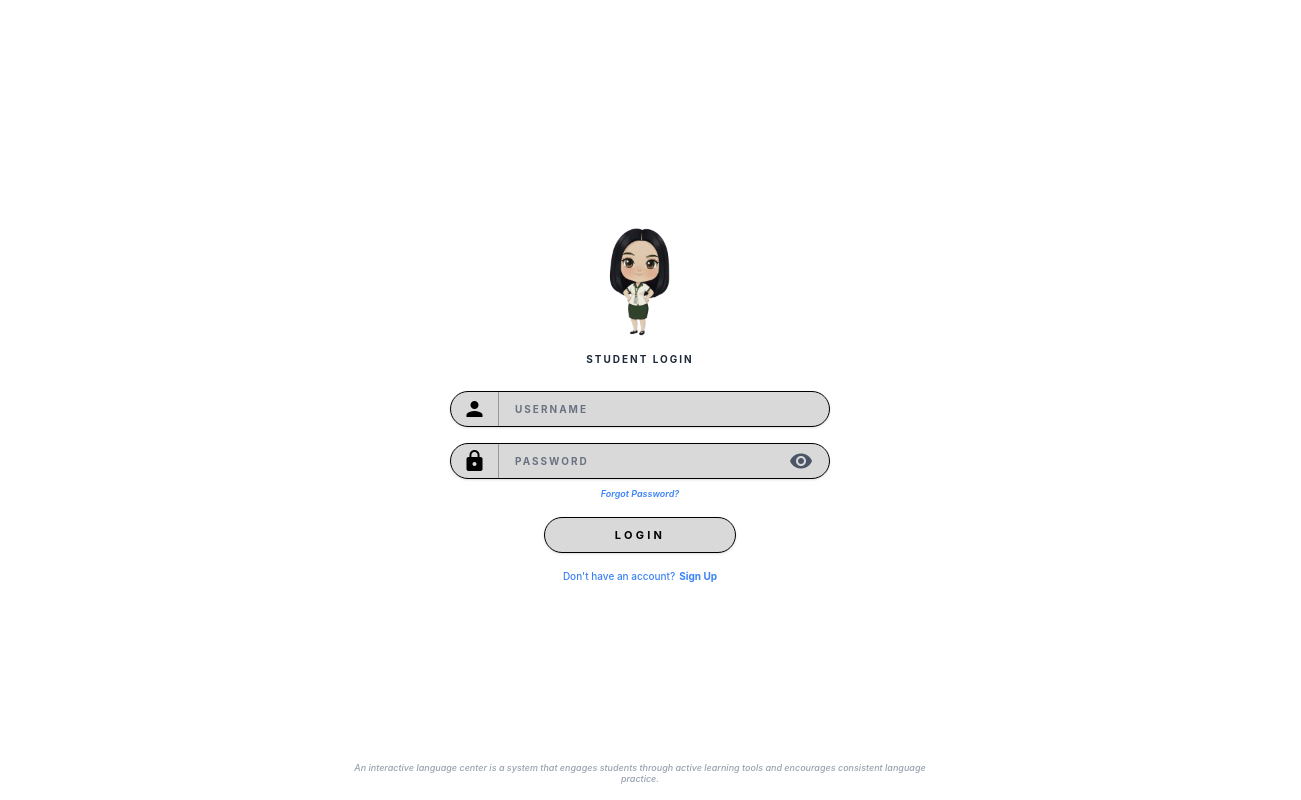
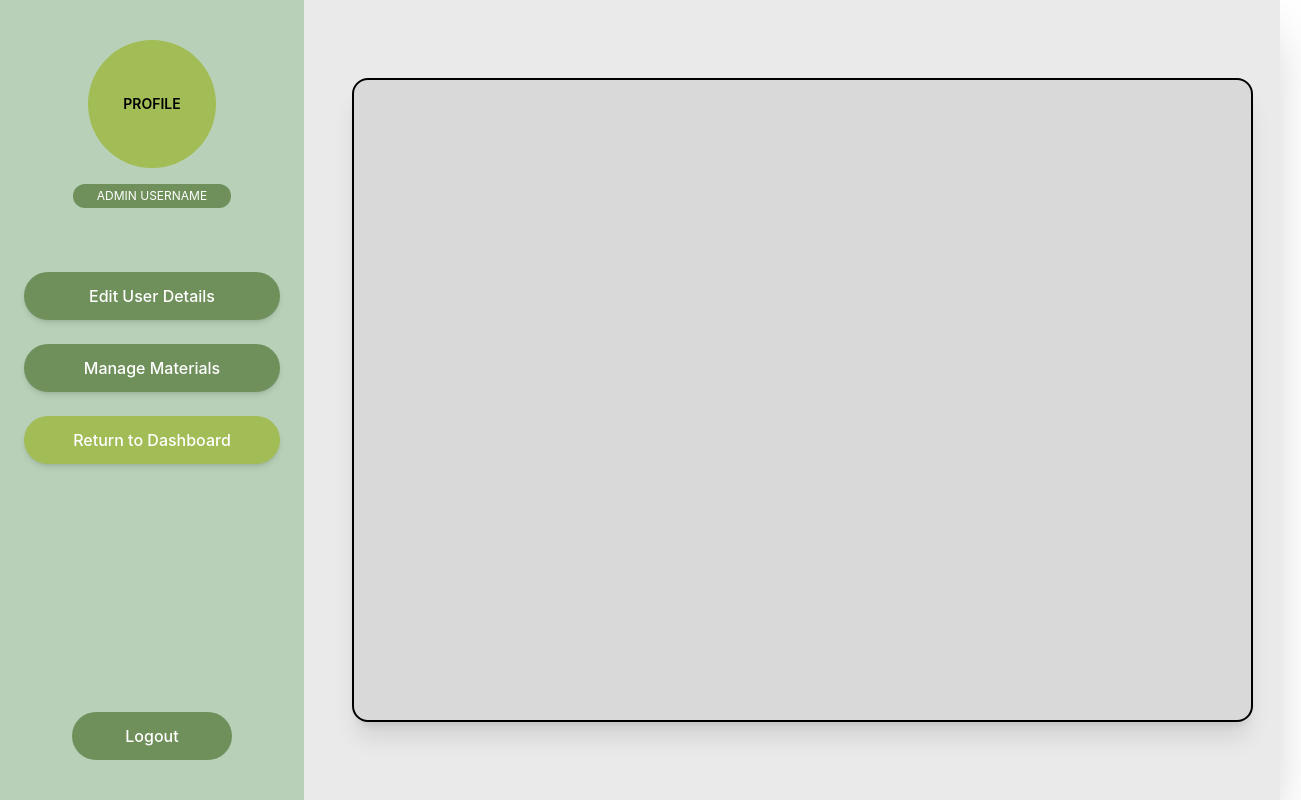
Before and after one commit to BJay29/Ella_Project, a React (Vite) app: page /admin/dashboard in a window 1280 px wide. Before the commit this address led to /login. Shown: the whole page, 1301 px wide, since content can reach past the window. Built offline with nearby package versions, Linux system fonts and the light colour scheme.

Commit message:
add admin/dashboard

```diff
--- a/src/App.jsx
+++ b/src/App.jsx
@@ -1,19 +1,23 @@
-import React from 'react';
-import { BrowserRouter as Router, Routes, Route, Navigate } from 'react-router-dom';
-import Login from './pages/auth/login';
-import Register from './pages/auth/register';
-import StudentDashboard from './pages/student/dashboard';
+import React from "react";
+import { BrowserRouter as Router, Routes, Route, Navigate } from "react-router-dom";
+
+import Login from "./pages/auth/login";
+import Register from "./pages/auth/register";
+import StudentDashboard from "./pages/student/dashboard";
+import AdminDashboard from "./pages/admin/dashboard";  // <-- ADD THIS
 
 function App() {
   return (
     <Router>
       <Routes>
-
         <Route path="/" element={<Navigate to="/login" replace />} />
 
         <Route path="/login" element={<Login />} />
         <Route path="/register" element={<Register />} />
         <Route path="/dashboard" element={<StudentDashboard />} />
+
+        {/* NEW ADMIN ROUTE */}
+        <Route path="/admin/dashboard" element={<AdminDashboard />} />
 
         {/* Catch-all route */}
         <Route path="*" element={<Navigate to="/login" replace />} />
--- /dev/null
+++ b/src/pages/admin/dashboard.jsx
@@ -0,0 +1,206 @@
+import React, { useState } from "react";
+import { useNavigate } from "react-router-dom";
+
+const AdminDashboard = () => {
+  const navigate = useNavigate();
+
+  // ------------------ STATE ------------------
+  const [activeTab, setActiveTab] = useState("dashboard"); // current view
+  const [selectedUser, setSelectedUser] = useState(null); // user clicked
+  const [selectedMaterial, setSelectedMaterial] = useState(null); // material clicked
+  const [manageMode, setManageMode] = useState(false); // shows CRUD buttons
+
+  // ------------------ FUNCTIONS ------------------
+  const handleLogout = () => {
+    navigate("/login");
+  };
+
+  // Resets everything and returns to dashboard view
+  const closeAll = () => {
+    setActiveTab("dashboard");
+    setSelectedUser(null);
+    setSelectedMaterial(null);
+    setManageMode(false);
+  };
+
+  // ------------------ STYLES ------------------
+  const boardStyle =
+    "relative w-[901px] h-[644px] bg-[#D9D9D9] rounded-[16px] shadow-xl p-12 border-2 border-black";
+
+  const boxStyle =
+    "flex items-center justify-center font-semibold cursor-pointer rounded-[14px] border-2 border-black text-white";
+
+  // Sidebar buttons: NO border (as requested)
+  const sidebarBtn =
+    "w-64 py-3 rounded-full text-white font-medium shadow-md transition";
+
+  // Inside buttons: slightly light border
+  const insideBtn =
+    "px-8 py-3 rounded-full text-white font-semibold shadow border border-black/40";
+
+  return (
+    <div className="h-screen w-full bg-[#1E1E1E] flex items-center justify-center font-sans">
+      <div className="w-full h-full bg-[#EAEAEA] flex shadow-2xl">
+
+        {/* ------------------ SIDEBAR ------------------ */}
+        <div className="w-[320px] bg-[#B8D0B8] flex flex-col justify-between items-center py-10 px-6">
+
+          <div className="flex flex-col items-center">
+            {/* Profile Circle */}
+            <div className="w-32 h-32 rounded-full bg-[#A2BC56] flex items-center justify-center text-sm font-semibold">
+              PROFILE
+            </div>
+
+            {/* Username Badge */}
+            <div className="mt-4 bg-[#6F8F5B] text-white text-xs px-6 py-1 rounded-full">
+              ADMIN USERNAME
+            </div>
+
+            {/* Sidebar Buttons */}
+            <div className="mt-16 flex flex-col gap-6 w-full items-center">
+
+              {/* Edit User Details */}
+              <button
+                onClick={() => {
+                  setActiveTab("users");
+                  setManageMode(false);
+                }}
+                className={`${sidebarBtn} ${
+                  activeTab === "users" ? "bg-[#A2BC56]" : "bg-[#6F8F5B]"
+                }`}
+              >
+                Edit User Details
+              </button>
+
+              {/* Manage Materials */}
+              <button
+                onClick={() => {
+                  setActiveTab("materials");
+                  setManageMode(false);
+                }}
+                className={`${sidebarBtn} ${
+                  activeTab === "materials" ? "bg-[#A2BC56]" : "bg-[#6F8F5B]"
+                }`}
+              >
+                Manage Materials
+              </button>
+
+              {/* Return to Dashboard */}
+              <button
+                onClick={closeAll}
+                className={`${sidebarBtn} ${
+                  activeTab === "dashboard" ? "bg-[#A2BC56]" : "bg-[#6F8F5B]"
+                }`}
+              >
+                Return to Dashboard
+              </button>
+            </div>
+          </div>
+
+          {/* Logout Button */}
+          <button
+            onClick={handleLogout}
+            className="w-40 py-3 rounded-full bg-[#6F8F5B] text-white font-medium hover:bg-red-500 transition"
+          >
+            Logout
+          </button>
+        </div>
+
+        {/* ------------------ RIGHT CONTENT ------------------ */}
+        <div className="flex-1 flex items-center justify-center p-12">
+
+          {/* ------------------ USERS UI ------------------ */}
+          {activeTab === "users" && (
+            <div className={boardStyle}>
+
+              {/* Top Left Label */}
+              <div className="absolute top-6 left-8">
+                <div className="bg-[#6F8F5B] text-white px-6 py-2 rounded-full text-sm font-semibold shadow border-2 border-black">
+                  {manageMode ? "Manage Account" : "User Details"}
+                </div>
+              </div>
+
+              {/* User Grid */}
+              <div className="mt-24 grid grid-cols-2 gap-y-12 gap-x-24 justify-items-center">
+                {[1, 2, 3, 4, 5, 6].map((i) => (
+                  <div
+                    key={i}
+                    onClick={() => setSelectedUser(i)}
+                    className={`${boxStyle} ${
+                      selectedUser === i
+                        ? "bg-[#9EBC59]"
+                        : "bg-[#7A9A65]"
+                    }`}
+                    style={{ width: 305, height: 45 }}
+                  >
+                    USER #{i}
+                  </div>
+                ))}
+              </div>
+
+              {/* Bottom Buttons */}
+              {!manageMode ? (
+                <div className="absolute bottom-10 right-12">
+                  <button
+                    onClick={() => setManageMode(true)}
+                    className={`${insideBtn} bg-[#1FA32E]`}
+                  >
+                    Manage Account
+                  </button>
+                </div>
+              ) : (
+                <div className="absolute bottom-10 right-12 flex gap-6">
+                  <button className={`${insideBtn} bg-[#1FA32E]`}>Create</button>
+                  <button className={`${insideBtn} bg-[#A2BC56] text-black`}>Read</button>
+                  <button className={`${insideBtn} bg-[#1E4E8C]`}>Update</button>
+                  <button className={`${insideBtn} bg-[#E10600]`}>Delete</button>
+                </div>
+              )}
+            </div>
+          )}
+
+          {/* ------------------ MATERIALS UI ------------------ */}
+          {activeTab === "materials" && (
+            <div className={boardStyle}>
+              <div className="absolute top-6 left-8">
+                <div className="bg-[#6F8F5B] text-white px-6 py-2 rounded-full text-sm font-semibold shadow border-2 border-black">
+                  Materials List
+                </div>
+              </div>
+
+              {/* Materials Grid */}
+              <div className="mt-24 grid grid-cols-2 gap-y-12 gap-x-24 justify-items-center">
+                {[1, 2, 3, 4, 5, 6].map((i) => (
+                  <div
+                    key={i}
+                    onClick={() => setSelectedMaterial(i)}
+                    className={`${boxStyle} ${
+                      selectedMaterial === i
+                        ? "bg-[#9EBC59]"
+                        : "bg-[#7A9A65]"
+                    }`}
+                    style={{ width: 305, height: 45 }}
+                  >
+                    MATERIAL #{i}
+                  </div>
+                ))}
+              </div>
+
+              {/* Review Content Button */}
+              <div className="absolute bottom-10 right-12">
+                <button className={`${insideBtn} bg-[#1FA32E]`}>
+                  Review Uploaded Content
+                </button>
+              </div>
+            </div>
+          )}
+
+          {/* ------------------ DASHBOARD ------------------ */}
+          {activeTab === "dashboard" && <div className={boardStyle}></div>}
+        </div>
+      </div>
+    </div>
+  );
+};
+
+export default AdminDashboard;
--- a/src/pages/auth/login.jsx
+++ b/src/pages/auth/login.jsx
@@ -8,7 +8,7 @@ const Login = () => {
   const navigate = useNavigate();
 
   const [loginData, setLoginData] = useState({
-    username: '',
+    email: '',
     password: ''
   });
 
@@ -24,12 +24,24 @@ const Login = () => {
 
   const handleLogin = (e) => {
     e.preventDefault();
-    if (!loginData.username || !loginData.password) {
-      alert("Please enter both username and password.");
+
+    const { email, password } = loginData;
+
+    if (!email || !password) {
+      alert("Please enter both email and password.");
       return;
     }
-    console.log("Login Data Prepared:", loginData);
-    navigate('/dashboard');
+
+    // Temporary hardcoded authentication
+    if (email === "student" && password === "123") {
+      navigate("/dashboard"); // Student dashboard
+    }
+    else if (email === "admin" && password === "123") {
+      navigate("/admin/dashboard"); // Admin dashboard
+    }
+    else {
+      alert("Invalid email or password.");
+    }
   };
 
   return (
@@ -54,10 +66,10 @@ const Login = () => {
         <form onSubmit={handleLogin} className="w-full space-y-4">
 
           <AuthInput
-            name="username"
-            value={loginData.username}
+            name="email"
+            value={loginData.email}
             onChange={handleChange}
-            placeholder="USERNAME"
+            placeholder="EMAIL"
             icon="person"
           />
 
```
Also changed, not shown: 1 other file (tests, documents, lock files or other folders).
